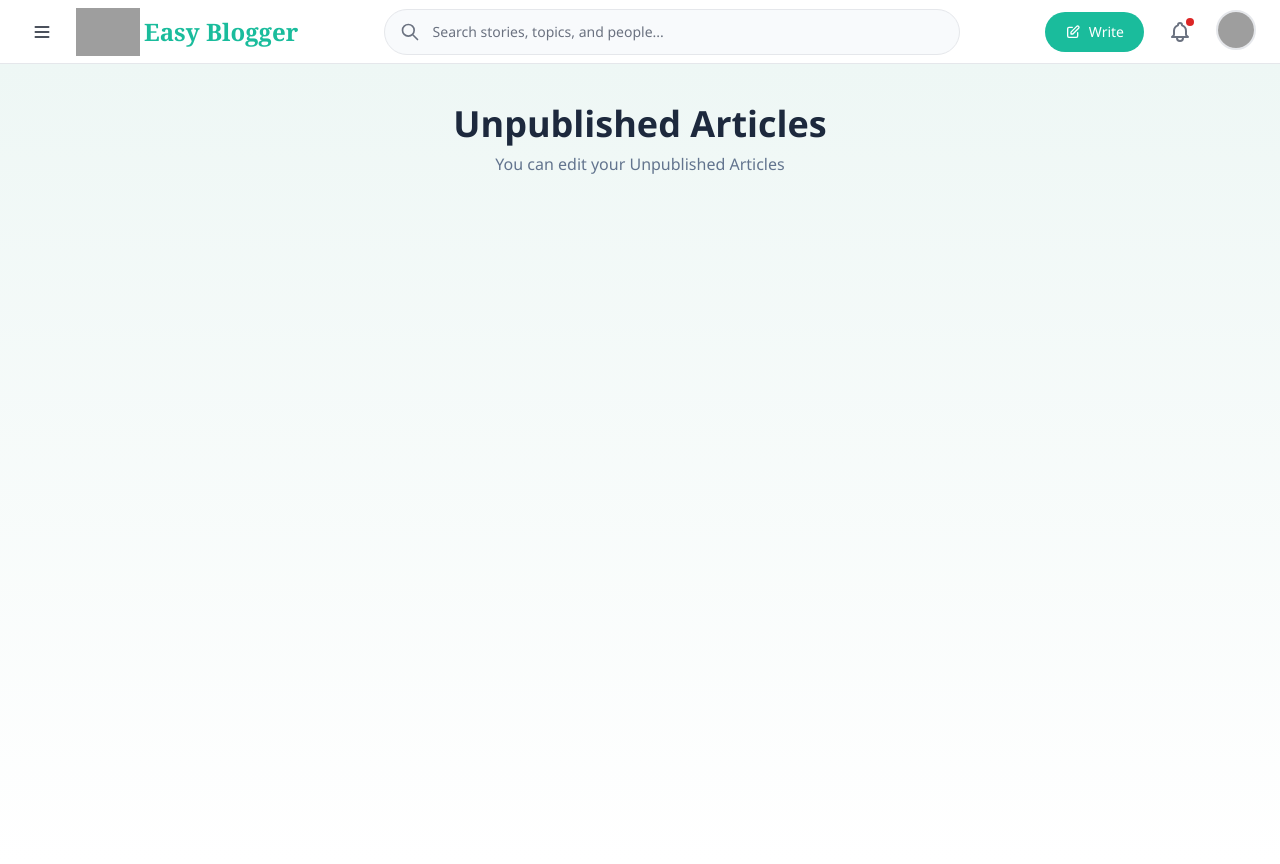
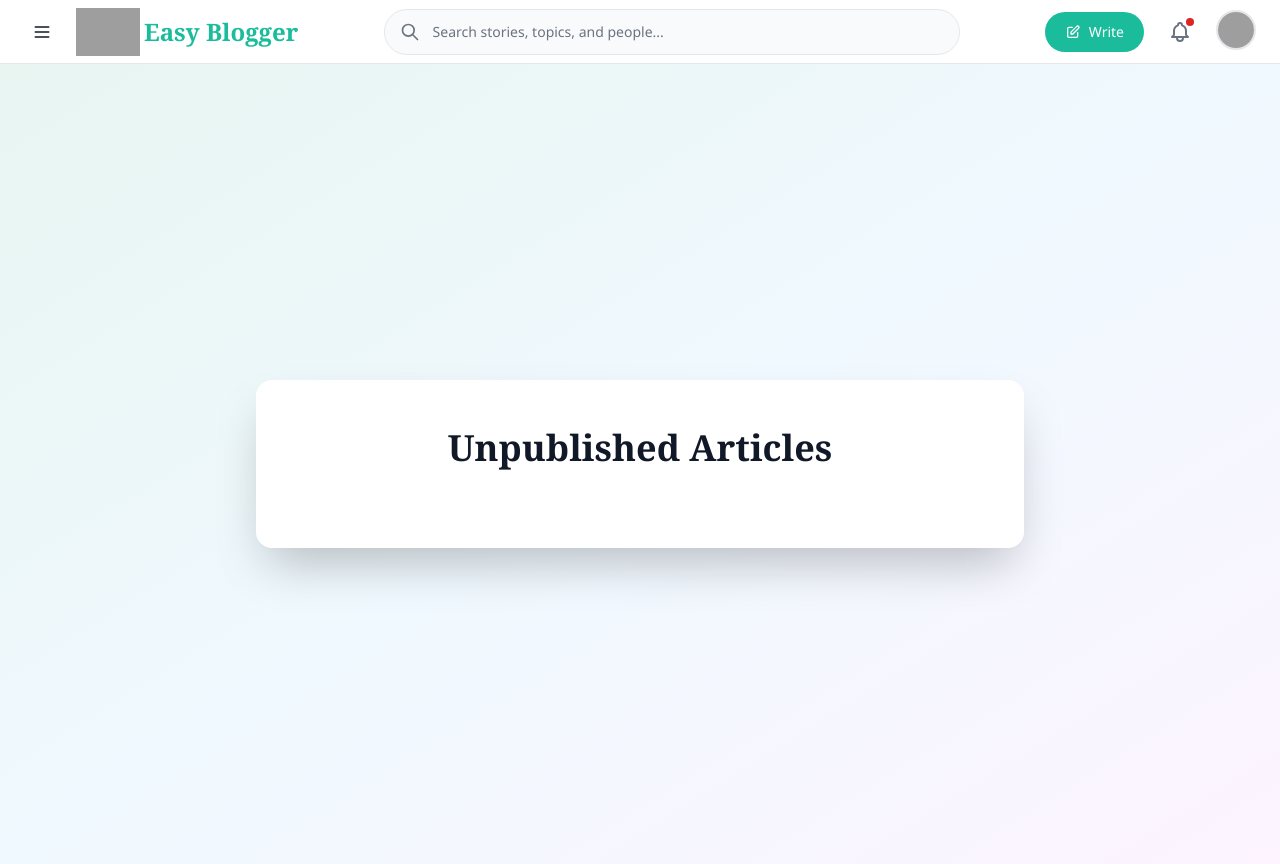
Before and after one commit to dulanprabashwara/software-project-, a Next.js app in the folder easy-blogger/: page /write/unpublished in a window 1280 px wide. Built offline with nearby package versions, Linux system fonts and the light colour scheme; grey boxes are pictures that could not be loaded.

Commit message:
Add Unpublished Articles page layout and styling

```diff
--- a/easy-blogger/app/(main)/write/unpublished/page.jsx
+++ b/easy-blogger/app/(main)/write/unpublished/page.jsx
@@ -2,15 +2,18 @@
 
 export default function Page() {
   return (
-    <div className="min-h-screen bg-gradient-to-b from-[#eef7f5] to-white">
-      <div className="mx-auto max-w-5xl px-4 py-10">
-        <h1 className="text-center text-4xl font-semibold text-slate-800">
-          Unpublished Articles
-        </h1>
-        <p className="mt-2 text-center text-slate-500">
-          You can edit your Unpublished Articles
-        </p>
-      </div>
+    <div className="min-h-screen bg-linear-to-br from-[#E8F5F1] via-[#F0F9FF] to-[#FDF4FF] flex items-center justify-center p-6">
+        <div className="w-full max-w-3xl">
+            <div className="bg-white rounded-2xl shadow-2xl p-12 animate-fade-in-up">
+                <div className="text-center mb-8">
+                    <h1 className="text-4xl font-serif font-bold text-[#111827] mb-6">
+                        Unpublished Articles
+                    </h1>
+                </div>
+
+            </div>
+
+        </div>
     </div>
   );
 }
--- a/easy-blogger/tsconfig.json
+++ b/easy-blogger/tsconfig.json
@@ -30,7 +30,7 @@
     "**/*.mts",
     "**/*.ts",
     "**/*.tsx"
-  ],
+, "app/(main)/write/select-method/page.jsx"  ],
   "exclude": [
     "node_modules"
   ]
```
